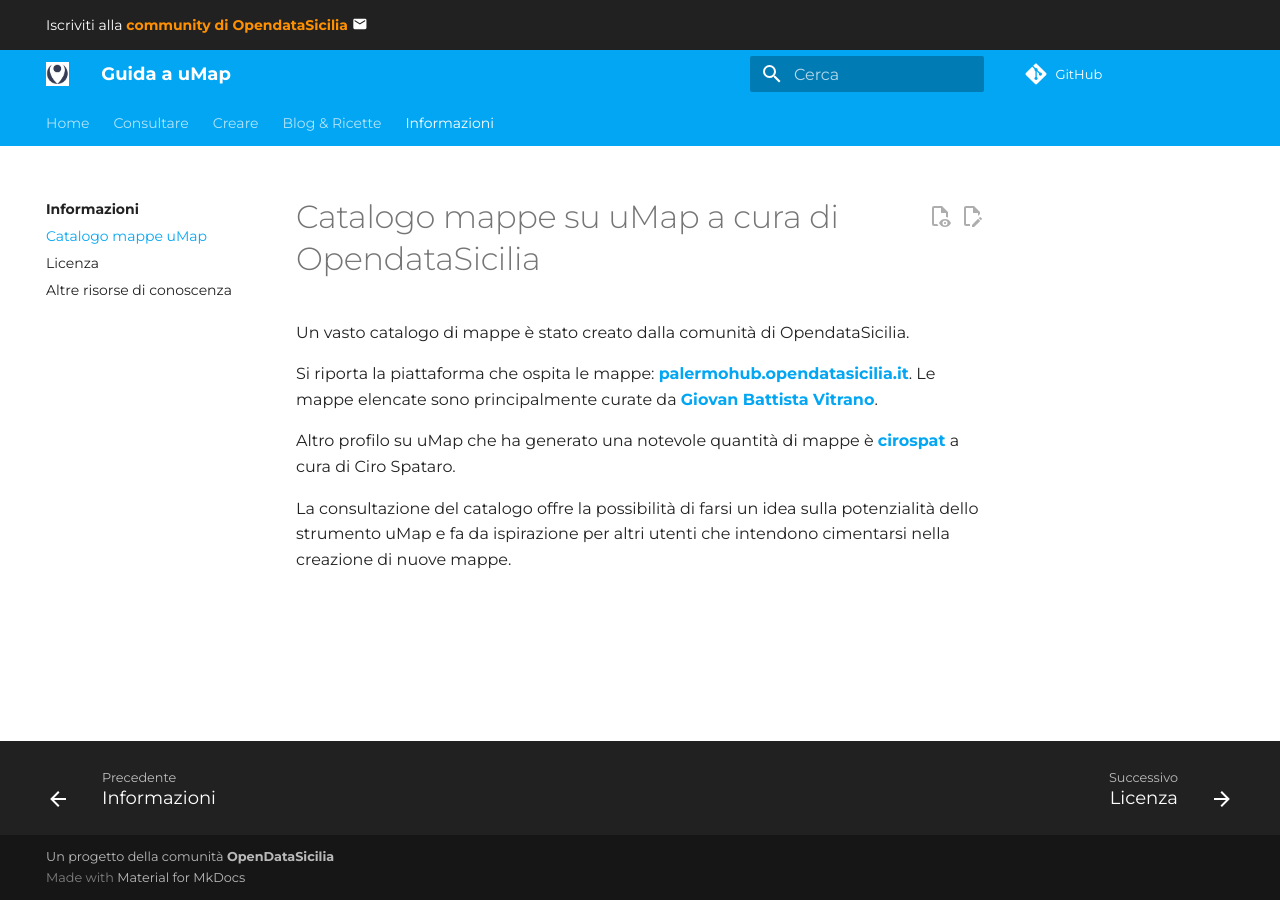
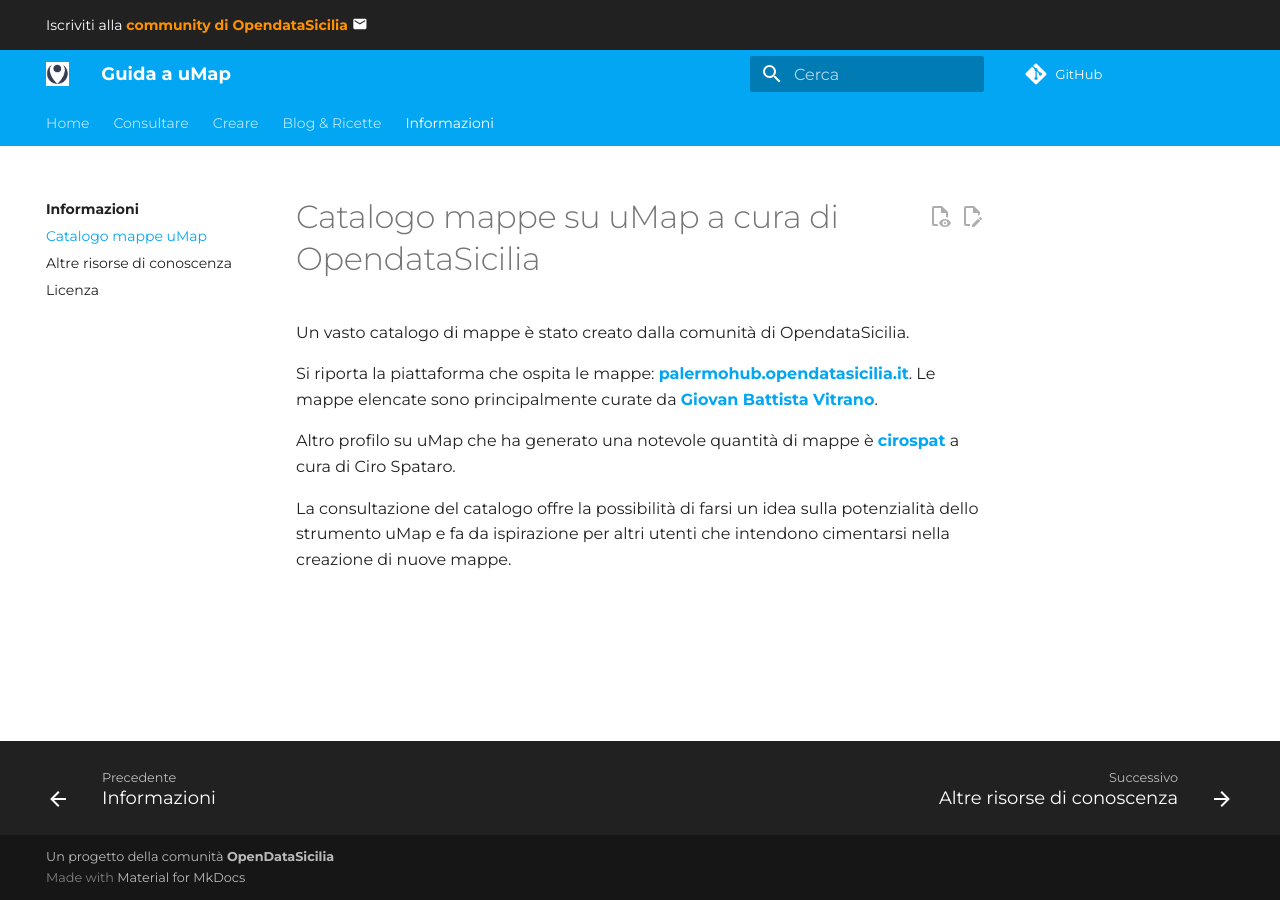
Before and after one commit to opendatasicilia/guida-umap, an MkDocs documentation site: the page built from docs/informazioni/catalogo-mappe.md, in a window 1280 px wide. Built offline with MkDocs 1.6.1 and Material for MkDocs 9.7.7, drawn with Linux system fonts in a browser that asks for light colours; comment, search, counter and statistics services are not loaded; some of the changed lines change nothing that is shown.

Commit message:
Update mkdocs.yml

```diff
--- a/mkdocs.yml
+++ b/mkdocs.yml
@@ -71,8 +71,8 @@
   - Informazioni:
     - Informazioni: informazioni/index.md
     - Catalogo mappe uMap: informazioni/catalogo-mappe.md
+    - Altre risorse di conoscenza: informazioni/altre-risorse.md
     - Licenza: informazioni/licenza.md
-    - Altre risorse di conoscenza: informazioni/altre-risorse.md
 
 
 
```
